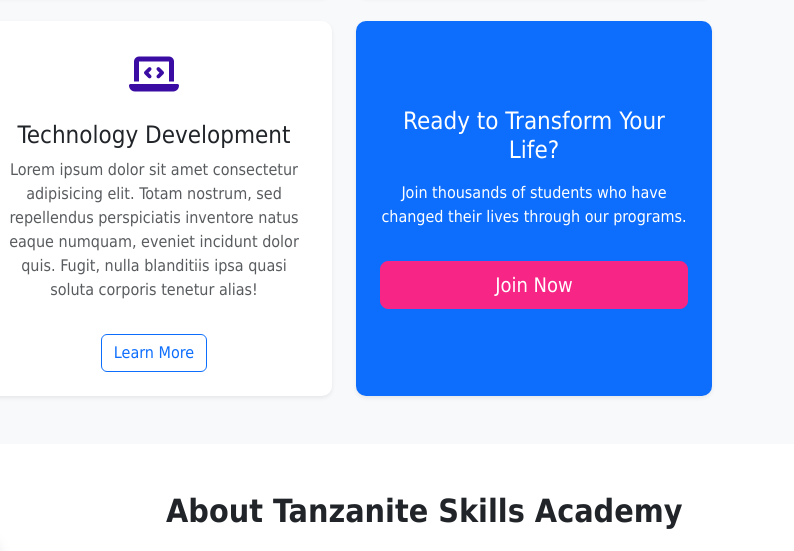
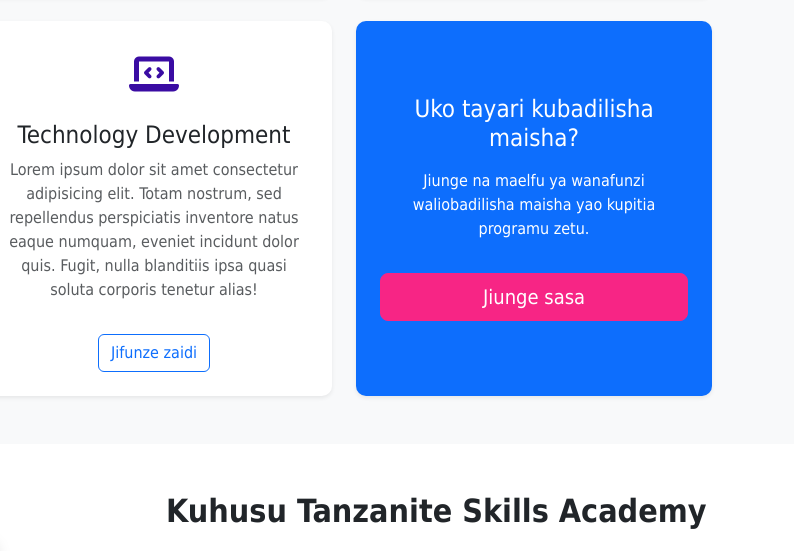
Before and after one commit to m03azy/tanzanite, a plain HTML site: page index.html in a window 1280 px wide. Shown: the part 1288-1839 px from the top of the page, 486-1280 px from the left. Drawn offline with nearby package versions, Linux system fonts and the light colour scheme.

Commit message:
Update index.html

```diff
--- a/index.html
+++ b/index.html
@@ -219,7 +219,7 @@
                             </div>
                             <h3 class="h4">Technology Development</h3>
                             <p class="text-muted">Lorem ipsum dolor sit amet consectetur adipisicing elit. Totam nostrum, sed repellendus perspiciatis inventore natus eaque numquam, eveniet incidunt dolor quis. Fugit, nulla blanditiis ipsa quasi soluta corporis tenetur alias!</p>
-                            <a href="#join" class="btn btn-outline-primary mt-3">Learn More</a>
+                            <a href="#join" class="btn btn-outline-primary mt-3">Jifunze zaidi</a>
                         </div>
                     </div>
                 </div>
@@ -228,9 +228,9 @@
                 <div class="col-md-6 col-lg-4">
                     <div class="service-card card shadow-sm bg-primary text-white">
                         <div class="card-body text-center p-4 d-flex flex-column justify-content-center">
-                            <h3 class="h4 mb-3">Ready to Transform Your Life?</h3>
-                            <p>Join thousands of students who have changed their lives through our programs.</p>
-                            <a href="#join" class="btn btn-accent btn-lg mt-3">Join Now</a>
+                            <h3 class="h4 mb-3">Uko tayari kubadilisha maisha?</h3>
+                            <p>Jiunge na maelfu ya wanafunzi waliobadilisha maisha yao kupitia programu zetu.</p>
+                            <a href="#join" class="btn btn-accent btn-lg mt-3">Jiunge sasa</a>
                         </div>
                     </div>
                 </div>
@@ -246,7 +246,7 @@
                     <img src="https://images.unsplash.com/photo-1523240795612-9a054b0db644?ixlib=rb-4.0.3&auto=format&fit=crop&w=1350&q=80" alt="About Tanzanite Skills Academy" class="img-fluid rounded shadow">
                 </div>
                 <div class="col-lg-6">
-                    <h2 class="fw-bold mb-4">About Tanzanite Skills Academy</h2>
+                    <h2 class="fw-bold mb-4">Kuhusu Tanzanite Skills Academy</h2>
                     <p class="lead">We are committed to empowering individuals with practical skills that transform lives and communities.</p>
                     <p>Lorem, ipsum dolor sit amet consectetur adipisicing elit. Quas, ipsa mollitia earum rerum tempora eum ab sed rem sequi nostrum molestiae vero eos officia ratione. Praesentium explicabo ab consectetur soluta.</p>
                     <p>Lorem ipsum, dolor sit amet consectetur adipisicing elit. Est vel adipisci sequi id veniam? Ullam, iste deserunt. Quam maxime rerum at laborum minima eveniet facilis porro similique. Repudiandae, at tempore?</p>
@@ -385,7 +385,7 @@
                             </div>
                             <div>
                                 <h5 class="fw-bold">Phone</h5>
-                                <p class="mb-0">+255 123 456 789</p>
+                                <p class="mb-0">0749 722 722</p>
                             </div>
                         </div>
 
```
